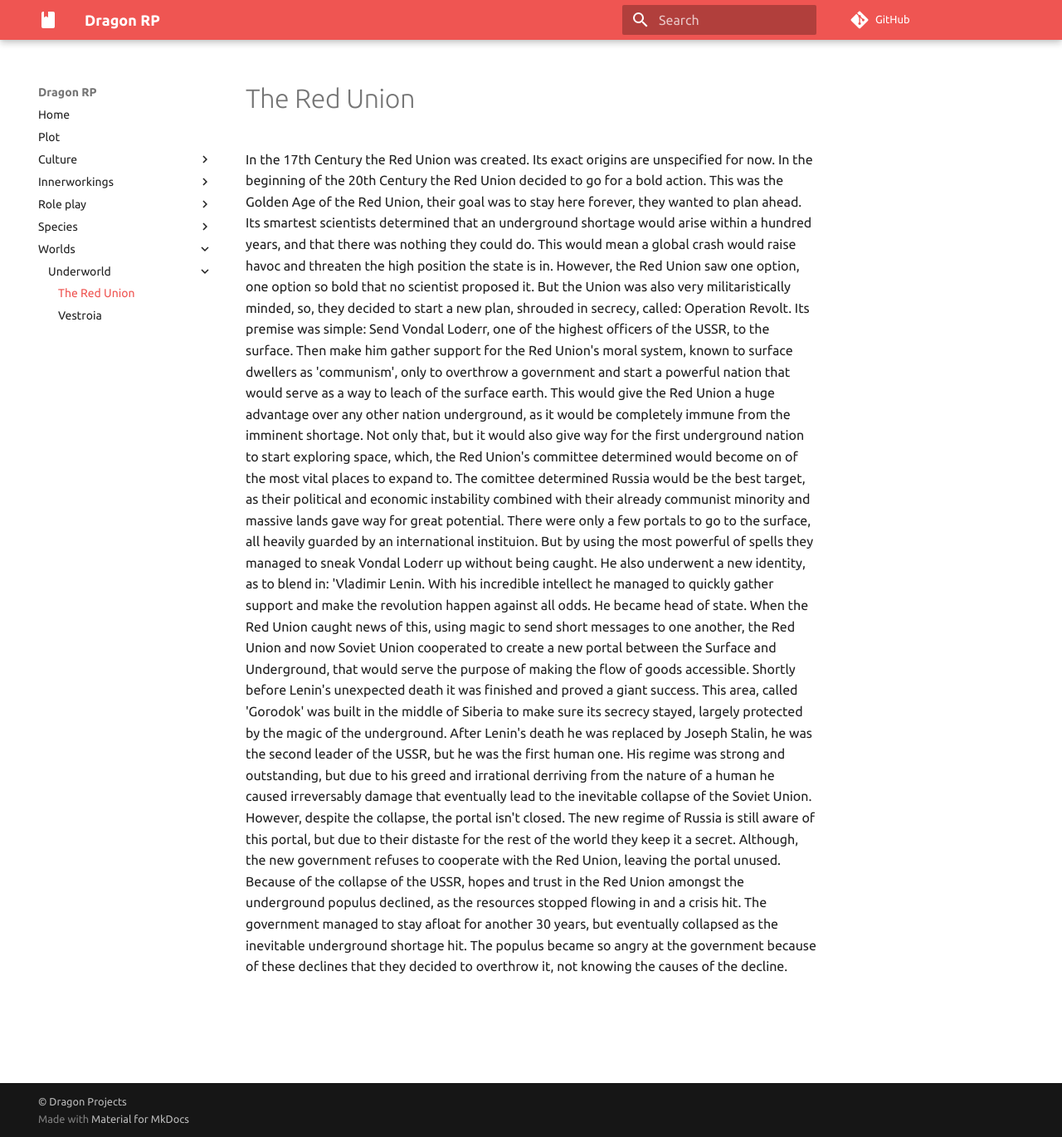
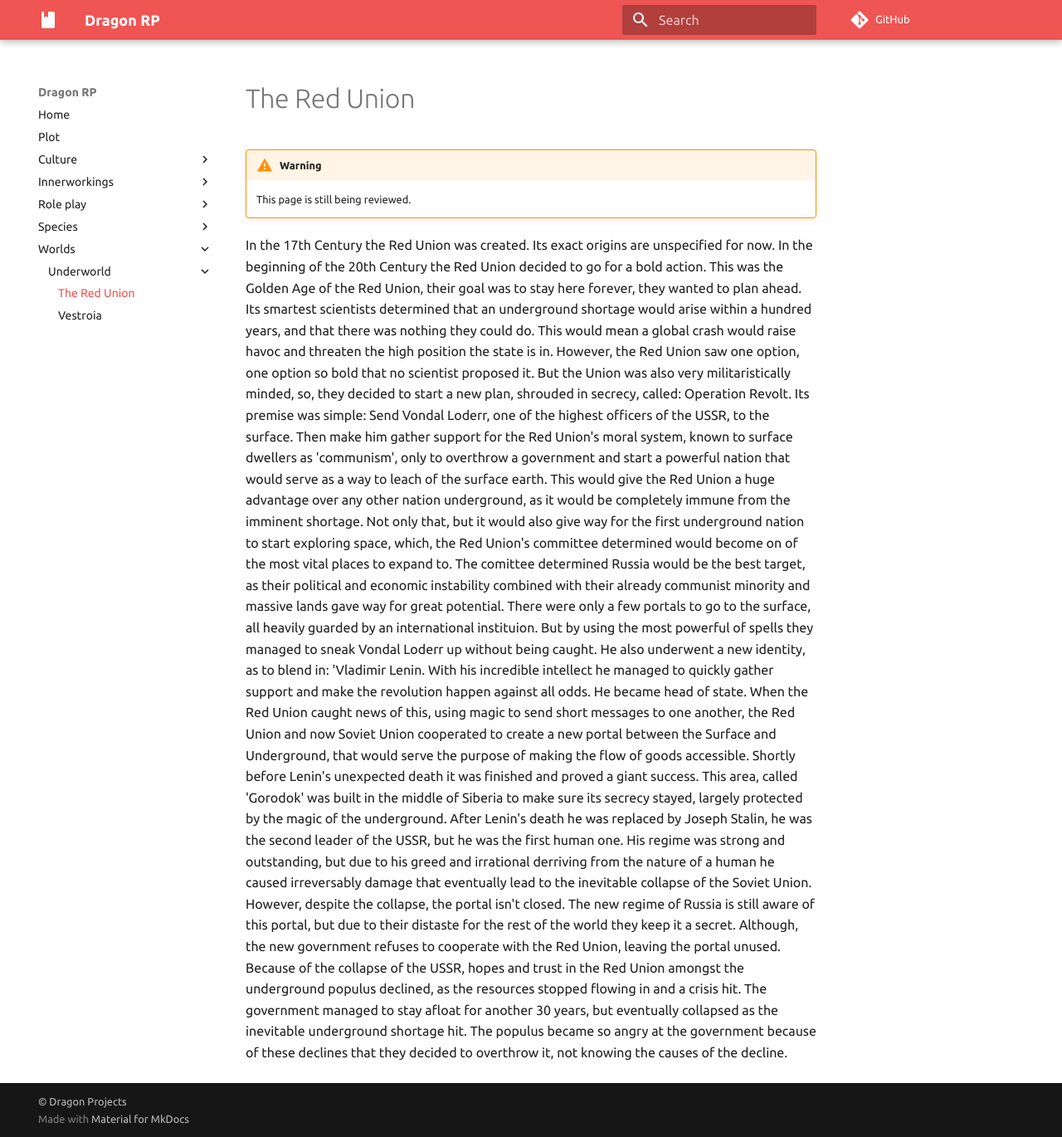
Before and after one commit to dragonprojects/dragonroleplay, an MkDocs documentation site: the page built from docs/Worlds/Underworld/The Red Union.md, in a window 1280 px wide and 1370 px high. Shown: the whole window at 83% size. Built offline with MkDocs 1.6.1 and Material for MkDocs 9.7.7, drawn with Linux system fonts in a browser that asks for light colours; comment, search, counter and statistics services are not loaded.

Commit message:
Update The Red Union.md

```diff
--- a/docs/Worlds/Underworld/The Red Union.md
+++ b/docs/Worlds/Underworld/The Red Union.md
@@ -1,3 +1,8 @@
+# The Red Union
+
+!!! warning
+    This page is still being reviewed.
+
 In the 17th Century the Red Union was created. Its exact origins are unspecified for now.
 	In the beginning of the 20th Century the Red Union decided to go for a bold action. This was the Golden Age of the Red Union, their goal was to stay here forever, they wanted to plan ahead. Its smartest scientists determined that an underground shortage would arise within a hundred years, and that there was nothing they could do. This would mean a global crash would raise havoc and threaten the high position the state is in.
 	However, the Red Union saw one option, one option so bold that no scientist proposed it. But the Union was also very militaristically minded, so, they decided to start a new plan, shrouded in secrecy, called: Operation Revolt. Its premise was simple: Send Vondal Loderr, one of the highest officers of the USSR, to the surface. Then make him gather support for the Red Union's moral system, known to surface dwellers as 'communism', only to overthrow a government and start a powerful nation that would serve as a way to leach of the surface earth. This would give the Red Union a huge advantage over any other nation underground, as it would be completely immune from the imminent shortage. Not only that, but it would also give way for the first underground nation to start exploring space, which, the Red Union's committee determined would become on of the most vital places to expand to. The comittee determined Russia would be the best target, as their political and economic instability combined with their already communist minority and massive lands gave way for great potential.
```
